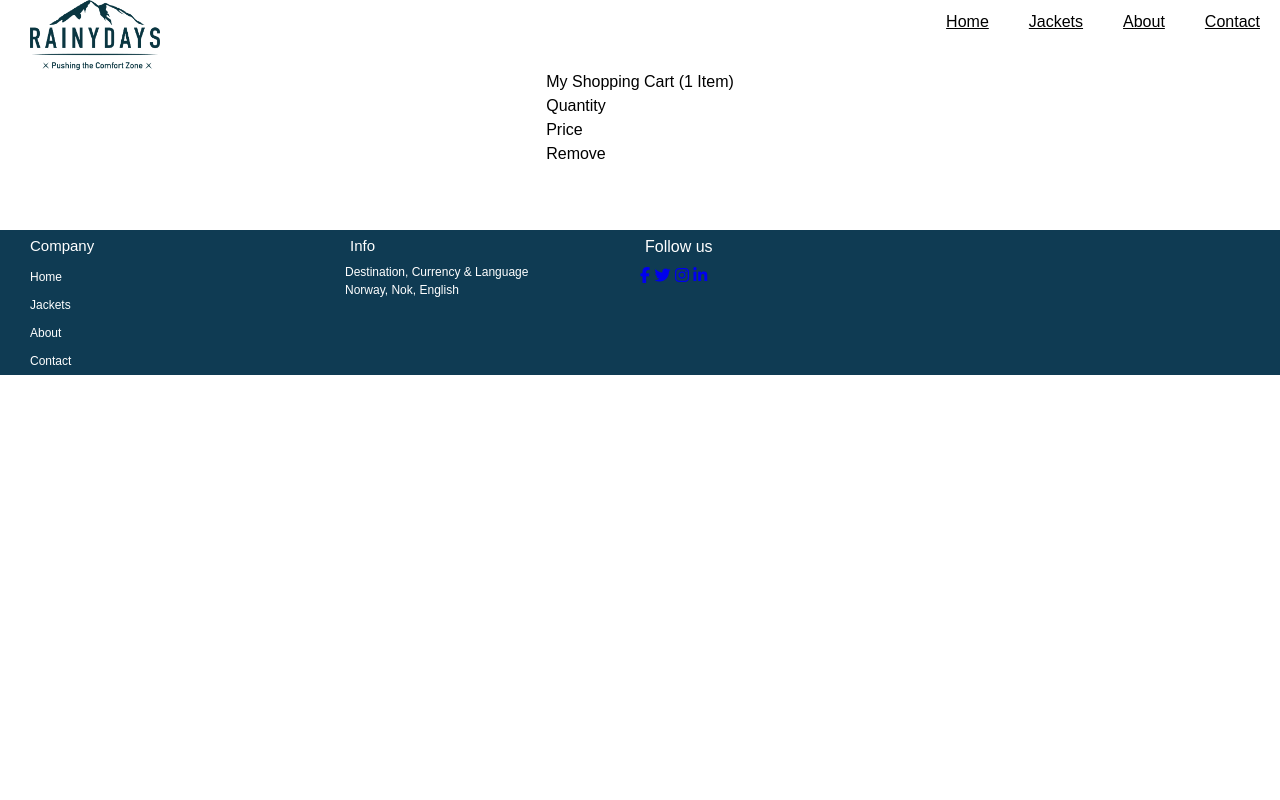
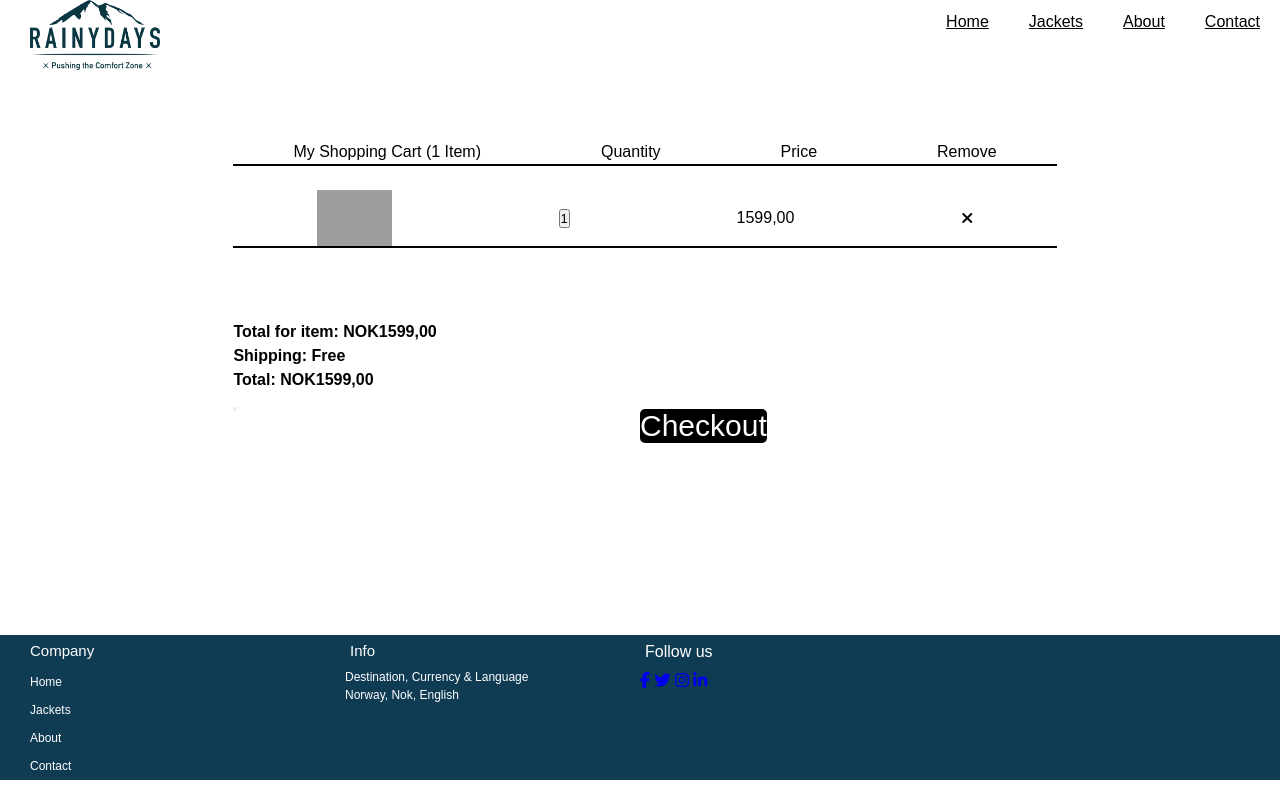
Before and after one commit to Samail01/Course-A, a plain HTML site: page cart.html in a window 1280 px wide. Drawn offline with Linux system fonts and the light colour scheme; grey boxes are pictures that could not be loaded.

Commit message:
shopping cart finished

```diff
--- a/cart.html
+++ b/cart.html
@@ -27,12 +27,34 @@
   </header>
 
   <main>
-    <div>
-      <div class="first-row">
+    <div class="whole-cart">
+      <div class="fir-row">
         <p>My Shopping Cart (1 Item)</p>
         <p>Quantity</p>
         <p>Price</p>
         <p>Remove</p>
+      </div>
+      <br />
+      <div class="sec-row">
+        <img
+          src="./media/RainyDays_Jacket1.png"
+          alt="Picture of watch jacket"
+          class="img3"
+        />
+        <button>1</button>
+        <p>1599,00</p>
+        <i class="fa-solid fa-xmark"></i>
+      </div>
+      <div>
+        <br />
+        <br />
+        <br />
+        <p><span>Total for item: NOK1599,00</span></p>
+        <p><span>Shipping: Free</span></p>
+        <p><span>Total: NOK1599,00</span></p>
+      </div>
+      <div>
+        <button><a class="btn3" href="./checkout.html"> Checkout</a></button>
       </div>
     </div>
   </main>
--- a/css/main.css
+++ b/css/main.css
@@ -284,6 +284,58 @@ span{
 
 
 
+.whole-cart{
+
+padding-top: 40px;
+padding-bottom: 155px;
+padding-left: 10px;
+
+}
+
+.fir-row{
+display: flex;
+justify-content: space-around;
+
+
+
+}
+
+
+.fir-row p{
+ padding: 70px 15px 0 15px;
+ border-bottom: 2px solid black;
+
+}
+
+.sec-row{
+display: flex;
+align-items: center;
+justify-content: space-around;
+border-bottom: 2px solid black;
+
+
+}
+
+.img3{
+width: 75px;
+
+}
+
+.whole-cart button{
+  font-size: 13px;
+
+}
+
+.btn3{
+  position: absolute;
+text-decoration: none;
+font-size: 30px;
+background-color: black;
+color: white;
+border-radius: 5px;
+left: 50%;
+
+}
 
 
 
@@ -292,5 +344,15 @@ span{
 
 
 
+@media (min-width: 620px){
+  .fir-row p{
+    padding: 30px 60px 0 60px;
+  }
 
-/*Cart site end */
+
+
+
+
+
+
+  /*Cart site end */
```
